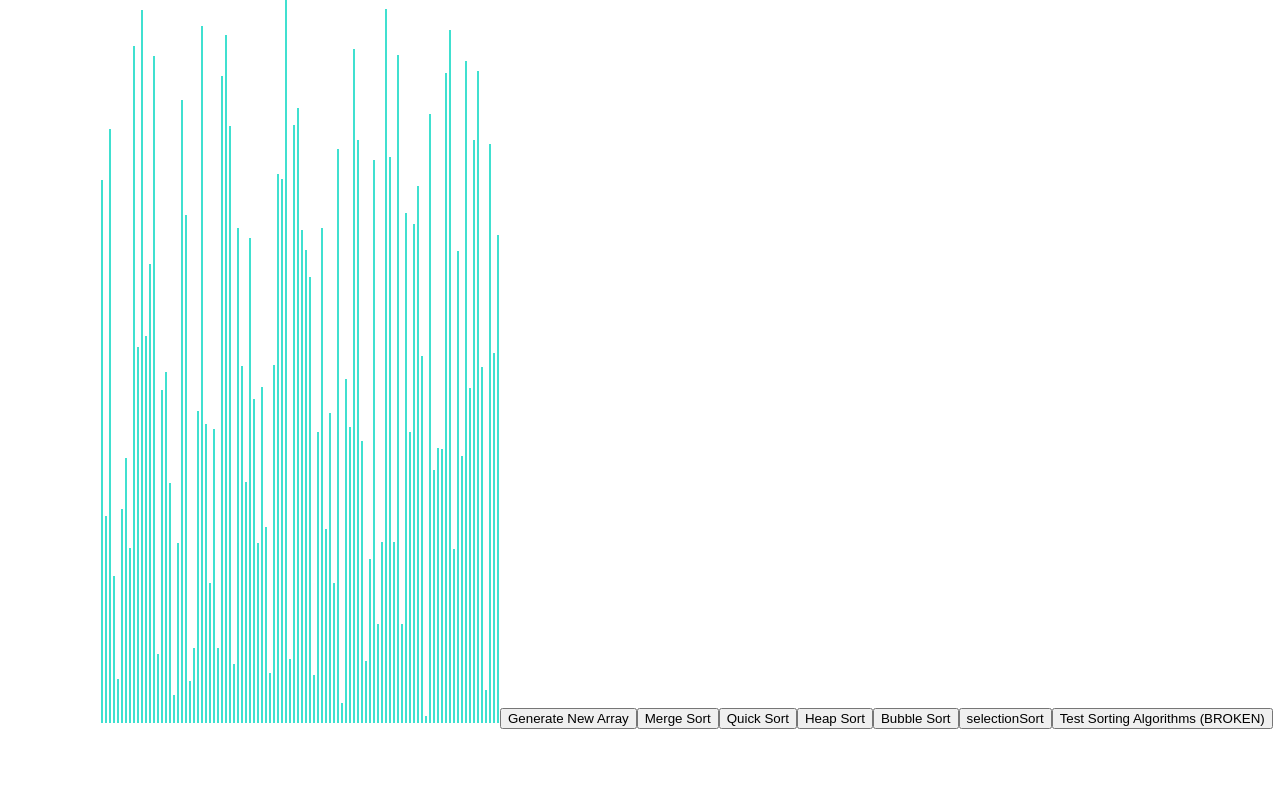
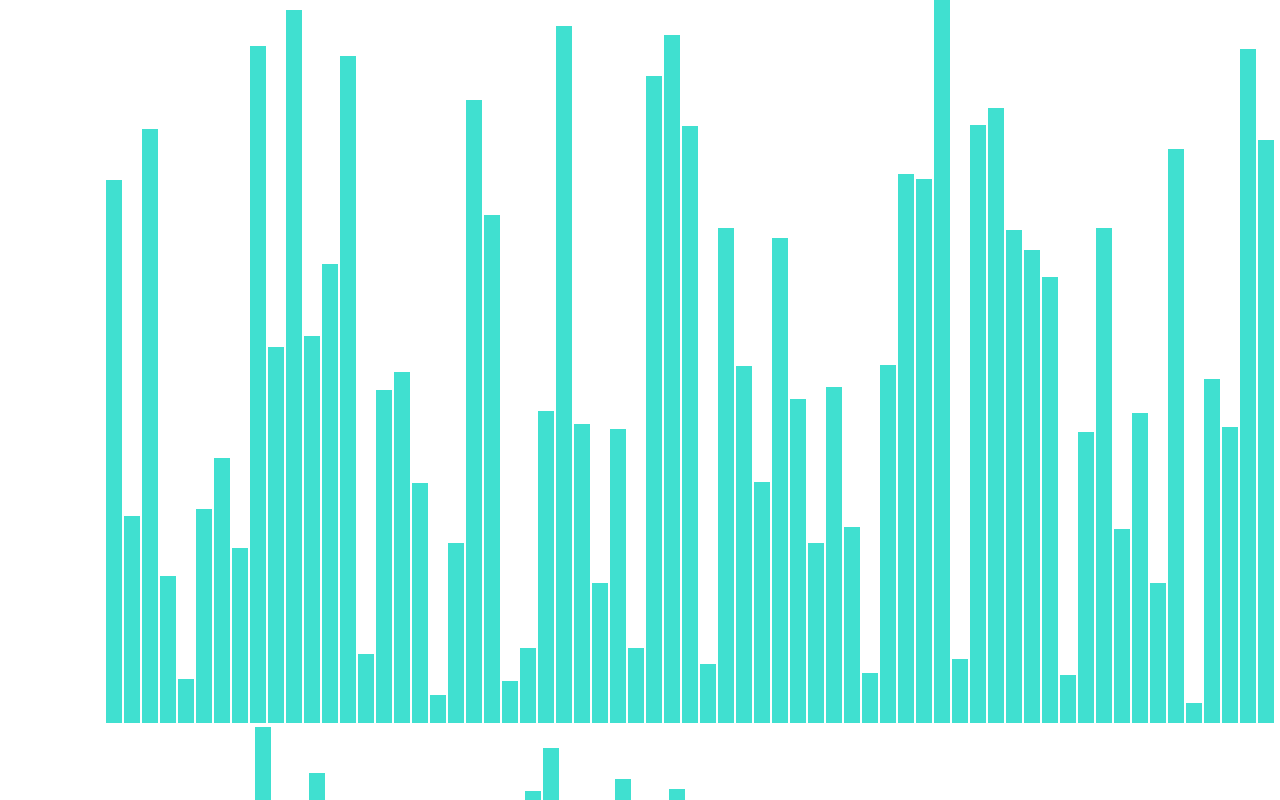
Before and after one commit to davidfarley71/Sorting-Visualizer, a React (Create React App) app: page / in a window 1280 px wide. Shown: the top 800 px of the page. Built offline with nearby package versions, Linux system fonts and the light colour scheme.

Commit message:
sort hook update

```diff
--- a/src/SortingVisualizer/SortingVisualizer.css
+++ b/src/SortingVisualizer/SortingVisualizer.css
@@ -5,7 +5,11 @@
 }
 
 .array-bar {
-  width: 2px;
+  width: 1rem;
   display: inline-block;
   margin: 0 1px;
 }
+
+.button {
+  background-color: blue;
+}
--- a/src/SortingVisualizer/SortingVisualizer.js
+++ b/src/SortingVisualizer/SortingVisualizer.js
@@ -85,8 +85,6 @@ export default class SortingVisualizer extends React.Component {
                 // checking if the next number in the array is less than our current position and if so setting the index equal to that number
                 if (parseInt(arr[j].style.height) < parseInt(arr[indxOfMin].style.height)) {
                     arr[j].style.backgroundColor = `purple`
-                    // await sleep(2000)
-                    //arr[j + 1].style.backgroundColor = `grey`
                     indxOfMin = j
 
                 }
@@ -96,7 +94,6 @@ export default class SortingVisualizer extends React.Component {
             if (indxOfMin !== i) {
                 console.log(`switch hit`)
                 swap(arr, indxOfMin, i)
-                //arr[indxOfMin].style.backgroundColor = `yellow`
                 await sleep(100)
             }
             arr[i].style.backgroundColor = `green`
```
